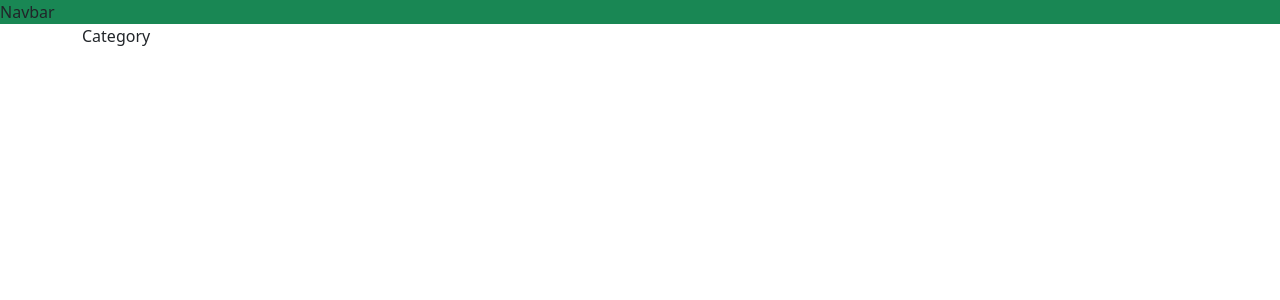
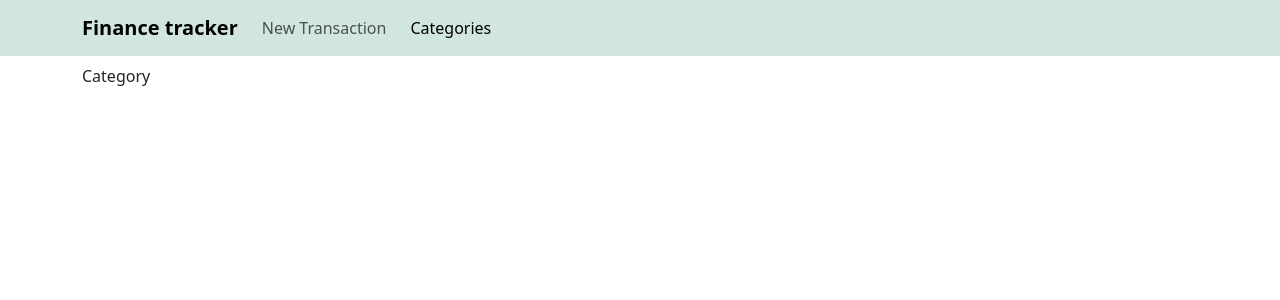
Before and after one commit to SagynalievTaalaibek/finance-tracker, a React (Vite) app: page /categories in a window 1280 px wide. Shown: the top 300 px of the page. Built offline with nearby package versions, Linux system fonts and the light colour scheme.

Commit message:
add Navbar

```diff
--- a/src/components/Layout/Layout.tsx
+++ b/src/components/Layout/Layout.tsx
@@ -1,12 +1,13 @@
 import React from 'react';
+import Navbar from '../Navbar/Navbar';
 
 const Layout: React.FC<React.PropsWithChildren> = ({ children }) => {
   return (
     <>
-      <header className="bg-success">
-        Navbar
+      <header className="bg-success-subtle">
+        <Navbar />
       </header>
-      <main className='container'>
+      <main className='container mt-2'>
         {children}
       </main>
     </>
--- /dev/null
+++ b/src/components/Navbar/Navbar.tsx
@@ -0,0 +1,23 @@
+import { NavLink } from 'react-router-dom';
+
+const Navbar = () => {
+  return (
+    <nav className='navbar navbar-expand-lg'>
+      <div className='container'>
+        <a className='navbar-brand fw-bolder' href='/'>
+          Finance tracker
+        </a>
+        <ul className='navbar-nav me-auto flex-row gap-2 flex-nowrap'>
+          <li className='nav-item'>
+            <NavLink to='/transaction-add' className='nav-link'>New Transaction</NavLink>
+          </li>
+          <li className='nav-item'>
+            <NavLink to='/categories' className='nav-link'>Categories</NavLink>
+          </li>
+        </ul>
+      </div>
+    </nav>
+  );
+};
+
+export default Navbar;
```
